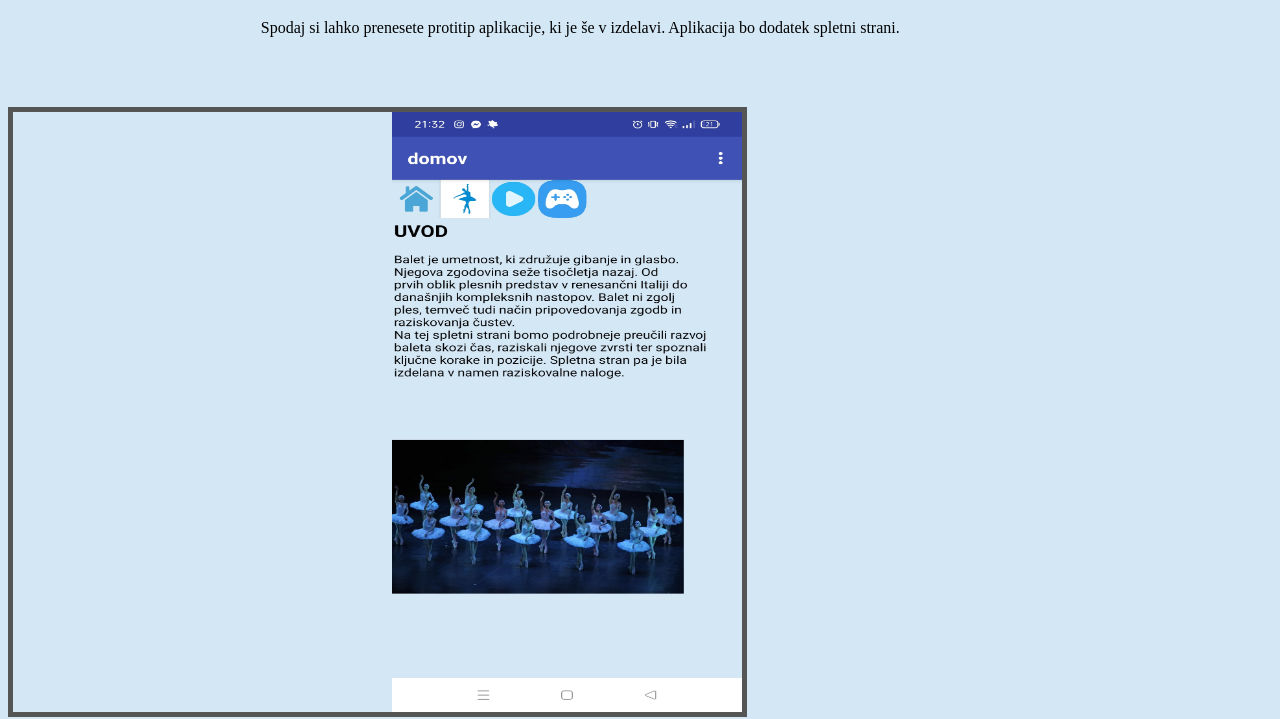
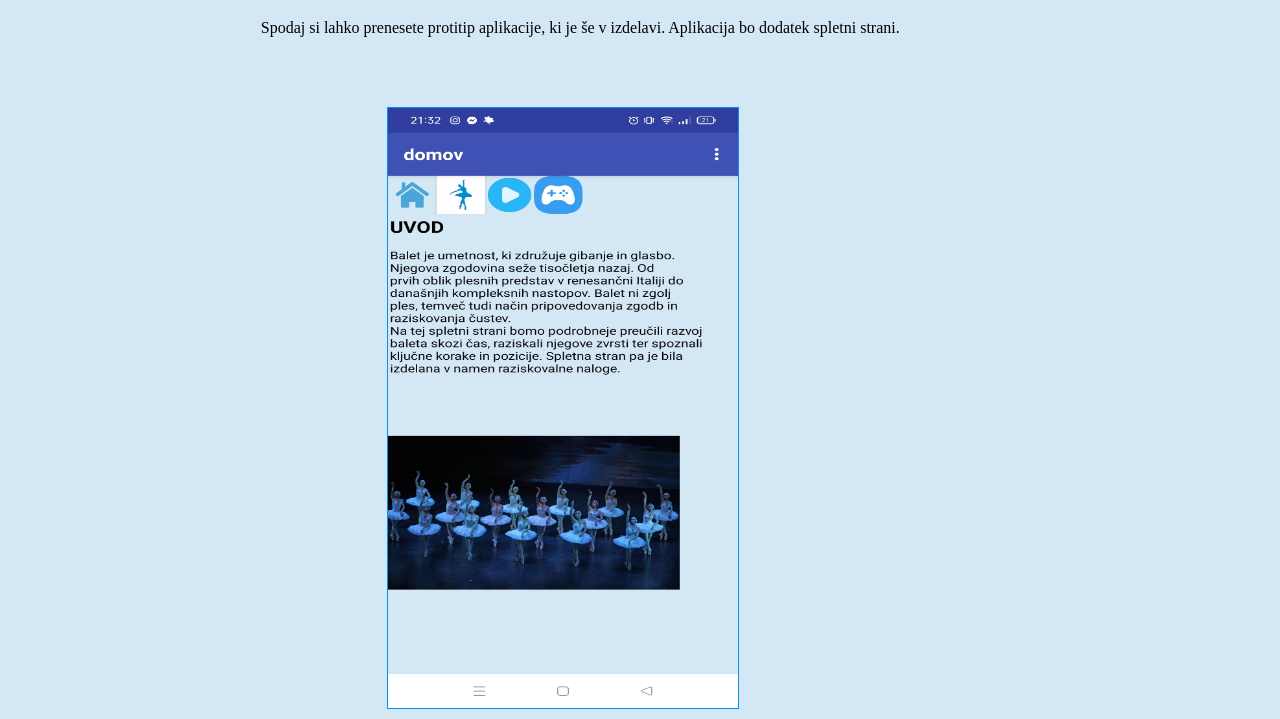
Before and after one commit to Hrestac/raziskovalna, a plain HTML site: page app.html in a window 1280 px wide. Shown: the part 115-834 px from the top of the page. Drawn offline with Linux system fonts and the light colour scheme.

Commit message:
Update app.html

```diff
--- a/app.html
+++ b/app.html
@@ -54,8 +54,8 @@ padding-left: 30%;
 
   }
   .slika2 {
-padding-left: 30%;
-  border: 5px solid #555;
+margin-left: 30%;
+  border: 1px solid #0590f0;
   }
 </style>
 </head>
```
